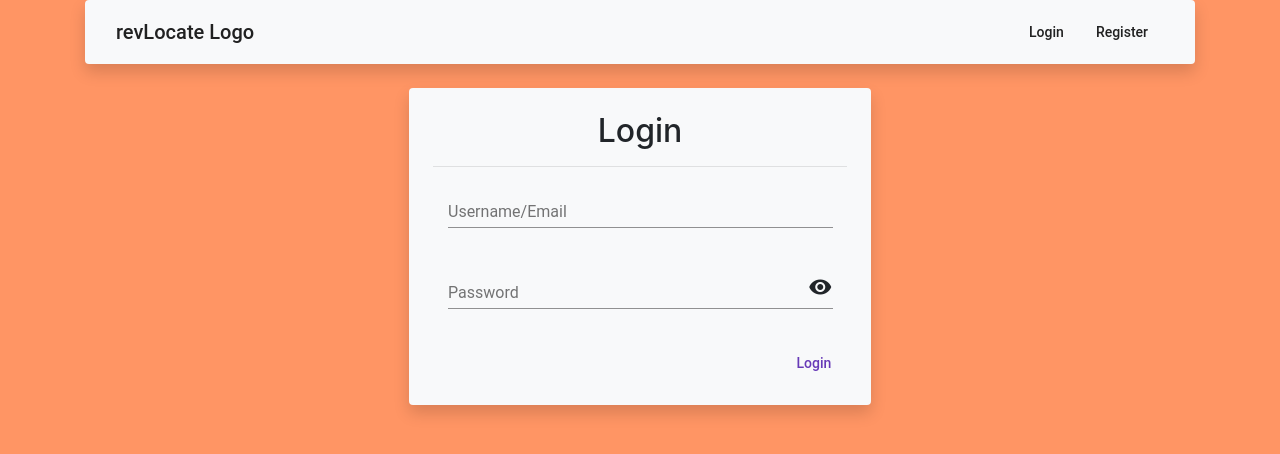
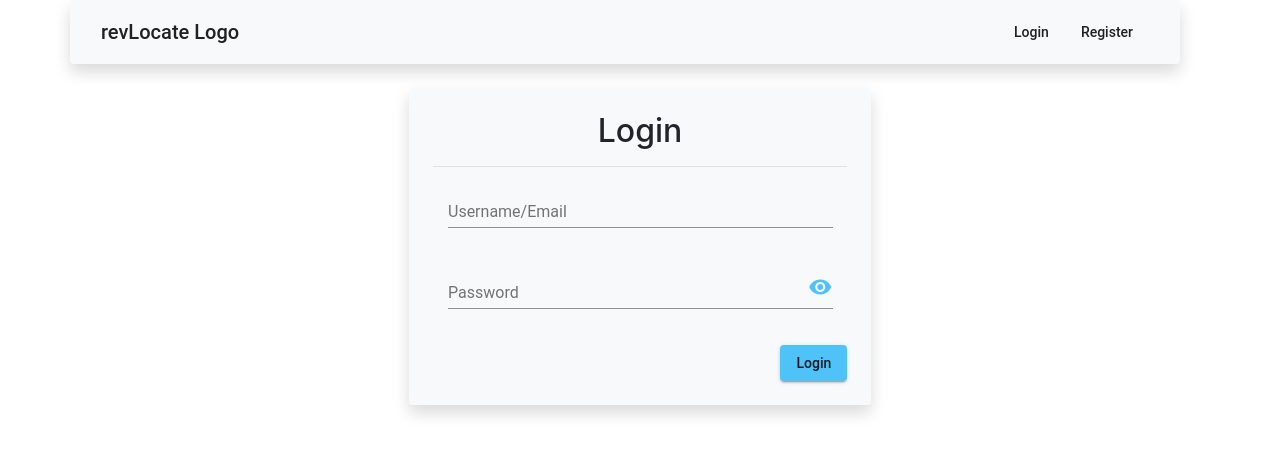
Before and after one commit to kyleCyrusSmith/revLocate-front-end, an Angular app: page /login in a window 1280 px wide. Shown: the top 454 px of the page. Built offline with nearby package versions, Linux system fonts and the light colour scheme.

Commit message:
finshed foundation of registration

```diff
--- a/angular.json
+++ b/angular.json
@@ -23,6 +23,9 @@
               "src/assets"
             ],
             "styles": [
+              {
+                "input": "src/revLocate-app-theme.scss"
+              },
               "./node_modules/bootstrap/dist/css/bootstrap.min.css",
               "src/styles.css"
             ],
--- a/src/app/app.module.ts
+++ b/src/app/app.module.ts
@@ -14,6 +14,7 @@ import { HomeComponent } from './home/home.component';
 import { RegisterComponent } from './register/register.component';
 import { AppRoutingModule } from './/app-routing.module';
 import { NavbarComponent } from './navbar/navbar.component';
+import { FormsModule, ReactiveFormsModule } from '@angular/forms';
 
 @NgModule({
   declarations: [
@@ -32,7 +33,9 @@ import { NavbarComponent } from './navbar/navbar.component';
     MatIconModule,
     MatButtonModule,
     AppRoutingModule,
-    MatToolbarModule
+    MatToolbarModule,
+    FormsModule,
+    ReactiveFormsModule
   ],
   providers: [],
   bootstrap: [AppComponent]
--- a/src/app/login/login.component.html
+++ b/src/app/login/login.component.html
@@ -6,10 +6,10 @@
   </mat-form-field>
   <mat-form-field class="form-group col centered">
     <input matInput placeholder="Password" [type]="hide ? 'password' : 'text'">
-    <mat-icon matSuffix (click)="hide = !hide">{{hide ? 'visibility' : 'visibility_off'}}</mat-icon>
+    <mat-icon matSuffix color="primary" (click)="hide = !hide">{{hide ? 'visibility' : 'visibility_off'}}</mat-icon>
   </mat-form-field>
   <br>
   <div class="justify-content-end d-flex">
-    <button mat-button color="primary">Login</button>
+    <button mat-raised-button color="primary">Login</button>
   </div>
 </div>
--- a/src/app/navbar/navbar.component.html
+++ b/src/app/navbar/navbar.component.html
@@ -4,8 +4,8 @@
   </div>
   <div class="col">
     <div class="justify-content-end d-flex">
-      <a mat-button routerLink="/login"> Login </a>
-      <a mat-button routerLink="/register"> Register </a>
+      <a mat-button color="secondary" routerLink="/login"> Login </a>
+      <a mat-button color="secondary" routerLink="/register"> Register </a>
     </div>
   </div>
 </mat-toolbar>
--- a/src/app/register/register.component.html
+++ b/src/app/register/register.component.html
@@ -2,7 +2,7 @@
   <h2 class="text-center">Register</h2>
   <hr>
   <mat-form-field class="form-group col centered">
-    <input matInput placeholder="Email"> [formControl]="emailFormControl">
+    <input matInput placeholder="Email" [formControl]="emailFormControl" [(ngModel)]="user.email">
     <mat-error *ngIf="emailFormControl.hasError('email') && !emailFormControl.hasError('required')">
       Please enter a valid email address
     </mat-error>
@@ -11,18 +11,30 @@
     </mat-error>
   </mat-form-field>
   <mat-form-field class="form-group col centered">
-    <input matInput placeholder="Username">
+    <input matInput placeholder="Username" [formControl]="usernameFormControl" [(ngModel)]="user.username">
+    <mat-error *ngIf="usernameFormControl.hasError('required')">
+      Username is <strong>required</strong>
+    </mat-error>
   </mat-form-field>
   <mat-form-field class="form-group col centered">
-    <input matInput placeholder="Password" [type]="hidePassword ? 'password' : 'text'">
-    <mat-icon matSuffix (click)="hidePassword = !hidePassword">{{hidePassword ? 'visibility' : 'visibility_off'}}</mat-icon>
+    <input matInput placeholder="Password" [type]="hidePassword ? 'password' : 'text'" [formControl]="passwordFormControl" [(ngModel)]="user.password">
+    <mat-error *ngIf="passwordFormControl.hasError('required')">
+      Password is <strong>required</strong>
+    </mat-error>
+    <mat-icon matSuffix color="primary" (click)="hidePassword = !hidePassword">{{hidePassword ? 'visibility' : 'visibility_off'}}</mat-icon>
   </mat-form-field>
   <mat-form-field class="form-group col centered">
-    <input matInput placeholder="Confirm Password" [type]="hideConfirmPassword ? 'password' : 'text'">
-    <mat-icon matSuffix (click)="hideConfirmPassword = !hideConfirmPassword">{{hideConfirmPassword ? 'visibility' : 'visibility_off'}}</mat-icon>
+    <input matInput placeholder="Confirm Password" [type]="hideConfirmPassword ? 'password' : 'text'" [formControl]="confirmPasswordFormControl" [(ngModel)]="confirmedPassword">
+    <mat-error *ngIf="confirmPasswordFormControl.hasError('required')">
+      Confirmed password is <strong>required</strong>
+    </mat-error>
+    <mat-error *ngIf="!passwordsMatch()">
+      Confirmed password must <strong>match</strong> password
+    </mat-error>
+    <mat-icon matSuffix color="primary" (click)="hideConfirmPassword = !hideConfirmPassword">{{hideConfirmPassword ? 'visibility' : 'visibility_off'}}</mat-icon>
   </mat-form-field>
   <br>
   <div class="justify-content-end d-flex">
-    <button mat-button color="primary">Register</button>
+    <button mat-raised-button color="primary">Register</button>
   </div>
 </div>
--- a/src/app/register/register.component.ts
+++ b/src/app/register/register.component.ts
@@ -1,6 +1,7 @@
 import { Component, OnInit } from '@angular/core';
 import { Router } from '@angular/router';
 import { FormControl, Validators } from '@angular/forms';
+import { User } from '../models/user';
 
 @Component({
   selector: 'app-register',
@@ -12,10 +13,30 @@ export class RegisterComponent implements OnInit {
   hidePassword = true;
   hideConfirmPassword = true;
 
+  user: User = new User();
+
+  confirmedPassword: String;
+
   emailFormControl = new FormControl('', [
     Validators.required,
     Validators.email,
   ]);
+
+  usernameFormControl = new FormControl('', [
+    Validators.required,
+  ]);
+
+  passwordFormControl = new FormControl('', [
+    Validators.required,
+  ]);
+
+  confirmPasswordFormControl = new FormControl('', [
+    Validators.required,
+  ]);
+
+  passwordsMatch(): Boolean {
+    return this.confirmedPassword === this.user.password ? true : false;
+  }
 
   constructor(private router: Router) { }
 
--- a/src/index.html
+++ b/src/index.html
@@ -22,7 +22,7 @@
   integrity="sha384-o+RDsa0aLu++PJvFqy8fFScvbHFLtbvScb8AjopnFD+iEQ7wo/CG0xlczd+2O/em" crossorigin="anonymous"></script>
 
 </head>
-<body style="background-color: rgb(255, 149, 100)">
+<body>
   <app-root></app-root>
 </body>
 </html>
--- a/src/revLocate-app-theme.scss
+++ b/src/revLocate-app-theme.scss
@@ -1,24 +1,7 @@
 @import '~@angular/material/theming';
-// Plus imports for other components in your app.
-
-// Include the common styles for Angular Material. We include this here so that you only
-// have to load a single css file for Angular Material in your app.
-// Be sure that you only ever include this mixin once!
 @include mat-core();
-
-// Define the palettes for your theme using the Material Design palettes available in palette.scss
-// (imported above). For each palette, you can optionally specify a default, lighter, and darker
-// hue. Available color palettes: https://material.io/design/color/
-$candy-app-primary: mat-palette($mat-light-blue, A300, A100, A600);
-$candy-app-accent:  mat-palette($mat-gray, A200, A100, A400);
-
-// The warn palette is optional (defaults to red).
-$candy-app-warn:    mat-palette($mat-orange);
-
-// Create the theme object (a Sass map containing all of the palettes).
-$candy-app-theme: mat-light-theme($candy-app-primary, $candy-app-accent, $candy-app-warn);
-
-// Include theme styles for core and each component used in your app.
-// Alternatively, you can import and @include the theme mixins for each component
-// that you are using.
-@include angular-material-theme($candy-app-theme);
+$revLocate-app-theme-primary: mat-palette($mat-light-blue, 300, 100, 600);
+$revLocate-app-theme-accent:  mat-palette($mat-gray, 200, 100, 400);
+$revLocate-app-theme-warn:    mat-palette($mat-orange);
+$revLocate-app-theme-theme: mat-light-theme($revLocate-app-theme-primary, $revLocate-app-theme-accent, $revLocate-app-theme-warn);
+@include angular-material-theme($revLocate-app-theme-theme);
--- a/src/styles.css
+++ b/src/styles.css
@@ -1,4 +1,2 @@
-/* You can add global styles to this file, and also import other style files */
-@import '~@angular/material/prebuilt-themes/deeppurple-amber.css';
-
-html { background-color: rgb(255, 149, 100); }
+/* You can add global styles to this file, and also import other style files
+@import '~@angular/material/prebuilt-themes/deeppurple-amber.css';*/
```
